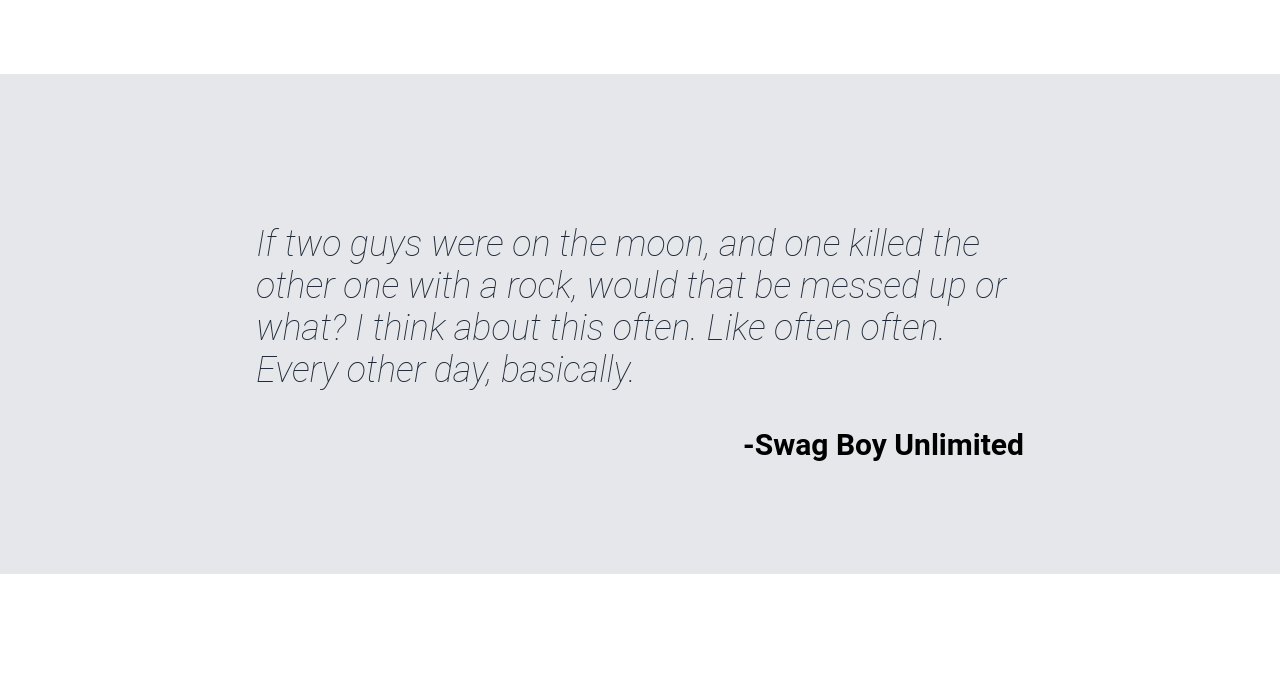
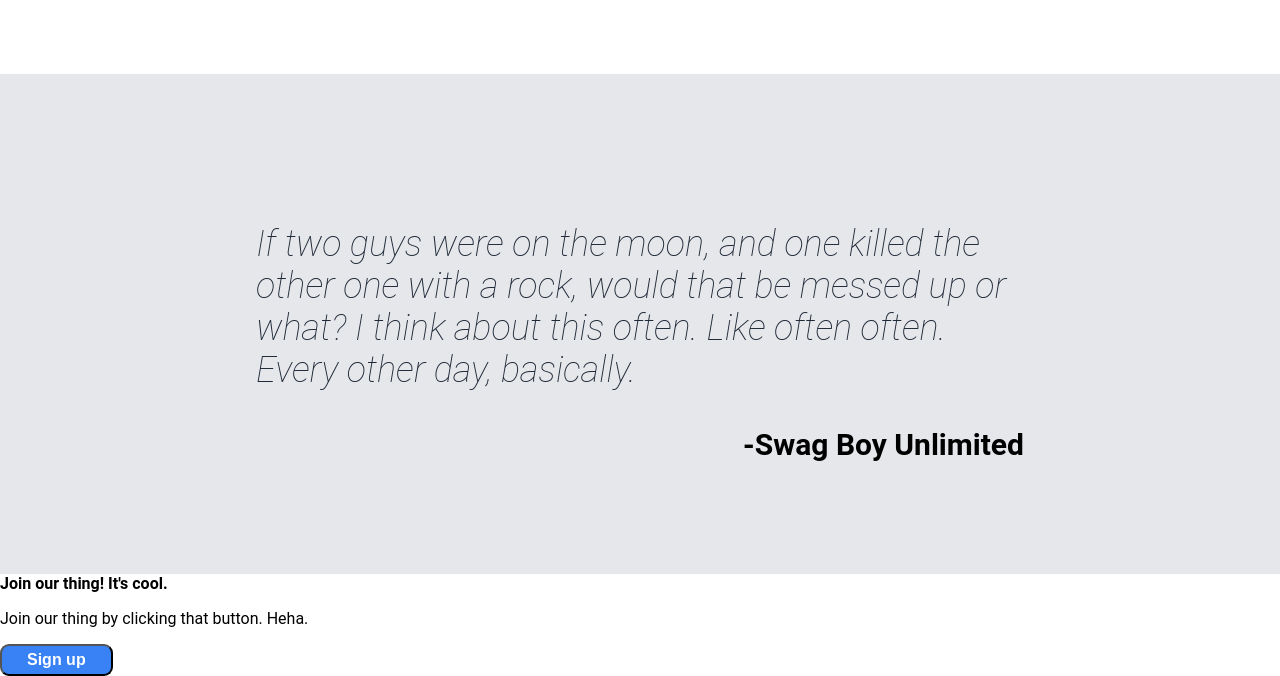
Before and after one commit to thetrueroadman/landing-page, a plain HTML site: page index.html in a window 1280 px wide. Shown: the part 1002-1678 px from the top of the page. Before the commit the page ends 1576 px from the top, so only its background shows below. Drawn offline with Linux system fonts and the light colour scheme.

Commit message:
Call to action HTML

```diff
--- a/index.html
+++ b/index.html
@@ -63,4 +63,15 @@
   </div>
 </body>
 
+<div class="cta">
+  <div>
+    <div class="signup-div">
+      <strong>Join our thing! It's cool.</strong>
+      <p>Join our thing by clicking that button. Heha.</p>
+    </div>
+    <div>
+      <button type="button" name="button" class = signup>Sign up</button>
+    </div>
+  </div>
+</div>
 </html>
--- a/stylesheet.css
+++ b/stylesheet.css
@@ -101,7 +101,6 @@ nav {
   font-size: 16px;
   font-weight: bold;
   padding: 5px 25px;
-  border: none;
 }
 
 .quote-div {
@@ -128,3 +127,7 @@ nav {
   font-size: 30px;
   font-weight: bold;
 }
+
+.dark-bg .signup {
+  border: none;
+}
```
